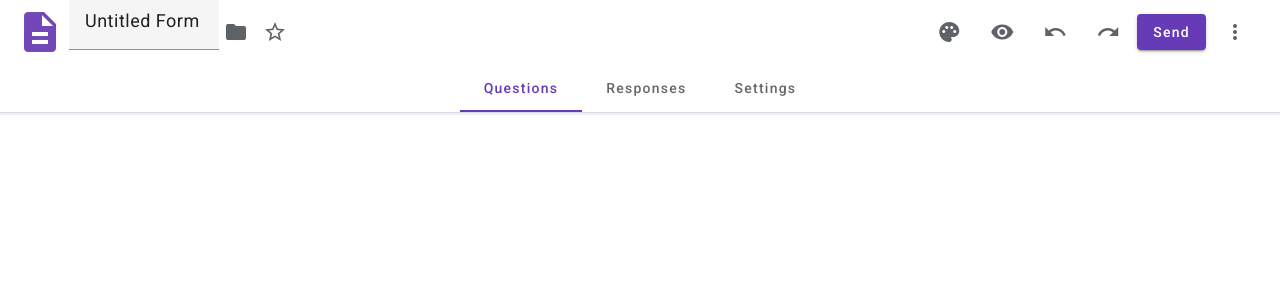
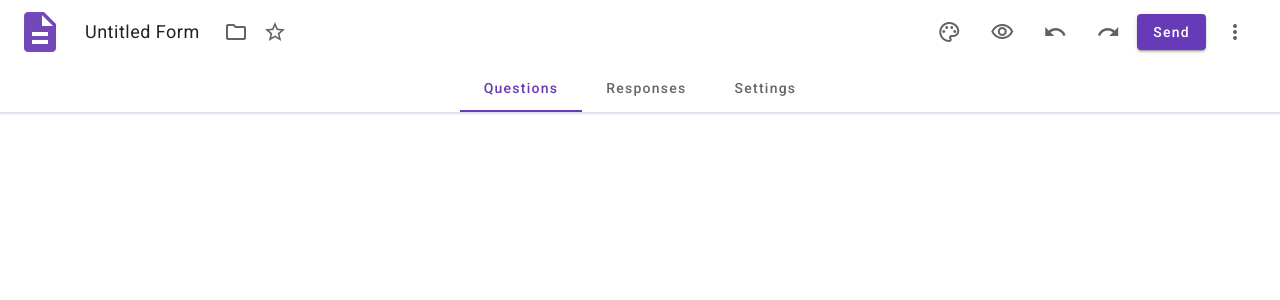
Before and after one commit to xutkarshjain/Google-form, an Angular app in the folder frontend/googleForm/: page /form/1 in a window 1280 px wide. Shown: the top 300 px of the page. Built offline with nearby package versions, Linux system fonts and the light colour scheme.

Commit message:
Added google icons styling

```diff
--- a/frontend/googleForm/src/index.html
+++ b/frontend/googleForm/src/index.html
@@ -8,7 +8,7 @@
   <link rel="icon" type="image/x-icon" href="favicon.ico">
   <link rel="preconnect" href="https://fonts.gstatic.com">
   <link href="https://fonts.googleapis.com/css2?family=Roboto:wght@300;400;500&display=swap" rel="stylesheet">
-  <link href="https://fonts.googleapis.com/icon?family=Material+Icons" rel="stylesheet">
+  <link href="https://fonts.googleapis.com/css?family=Material+Icons|Material+Icons+Outlined|Material+Icons+Two+Tone|Material+Icons+Round|Material+Icons+Sharp" rel="stylesheet">
 </head>
 <body class="mat-typography">
   <app-root></app-root>
--- a/frontend/googleForm/src/styles.css
+++ b/frontend/googleForm/src/styles.css
@@ -1,11 +1,40 @@
 /* You can add global styles to this file, and also import other style files */
 
-html, body { height: 100%; }
-body { margin: 0; font-family: Roboto, "Helvetica Neue", sans-serif; }
+html,
+body {
+  height: 100%;
+}
+body {
+  margin: 0;
+  font-family: Roboto, "Helvetica Neue", sans-serif;
+}
 
-div{
-    -webkit-user-select: none; /* Safari */
-    -moz-user-select: none; /* Firefox */
-    -ms-user-select: none; /* IE 10+ */
-    user-select: none; /* Standard syntax */
+div {
+  -webkit-user-select: none; /* Safari */
+  -moz-user-select: none; /* Firefox */
+  -ms-user-select: none; /* IE 10+ */
+  user-select: none; /* Standard syntax */
 }
+
+.text-like-input .mdc-text-field--filled:not(.mdc-text-field--disabled),
+.text-like-input .mat-mdc-form-field-focus-overlay {
+  background: white !important;
+}
+
+.text-like-input
+  .mdc-text-field--filled:not(.mdc-text-field--disabled)
+  .mdc-line-ripple::before {
+  border-bottom-color: white;
+}
+
+.text-like-input .mat-mdc-form-field-subscript-wrapper {
+  display: none;
+}
+
+.text-like-input
+  .mdc-text-field--filled:not(.mdc-text-field--disabled):not(
+    .mdc-text-field--focused
+  ):hover
+  .mdc-line-ripple::before {
+  width: 0 !important;
+}
```
